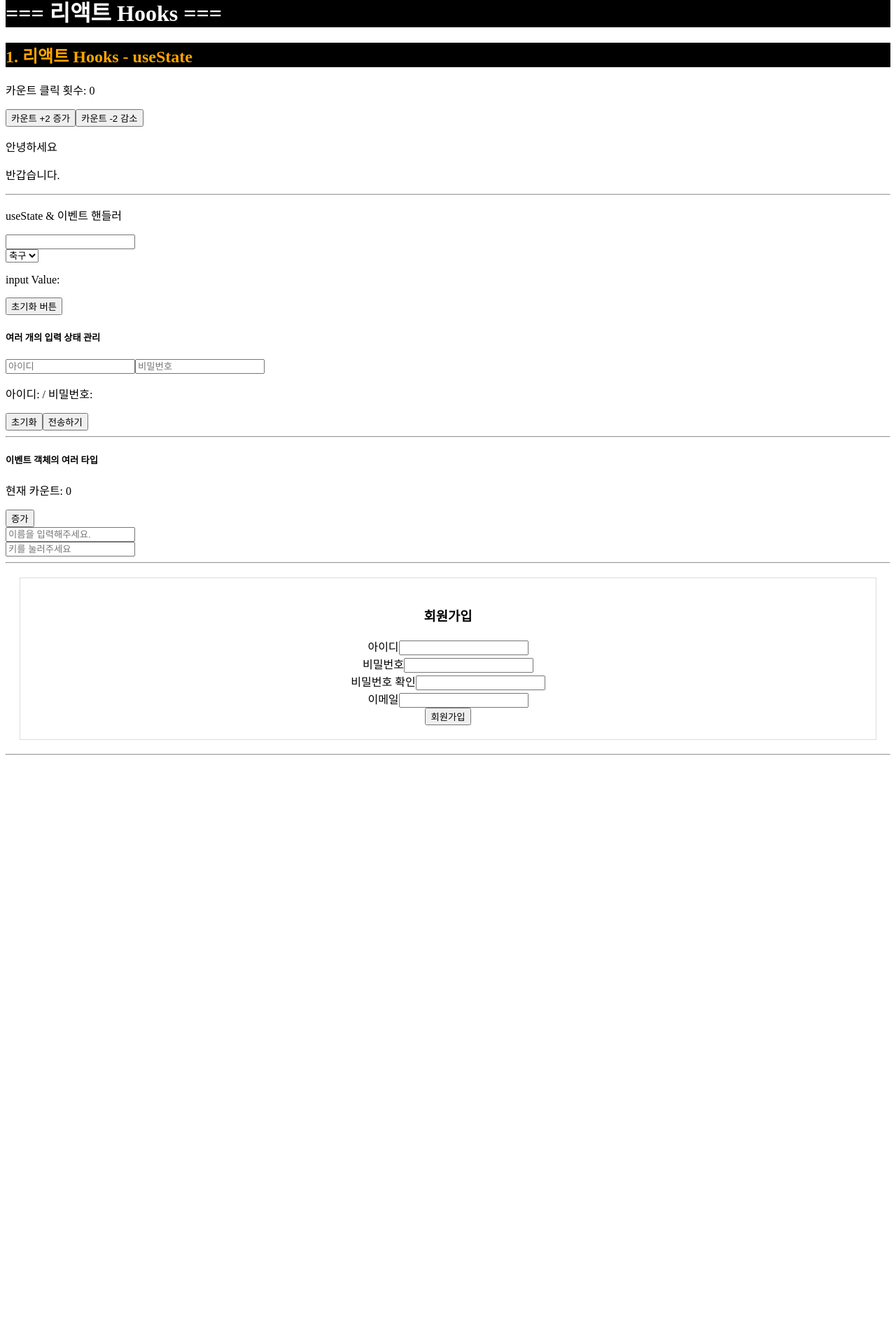
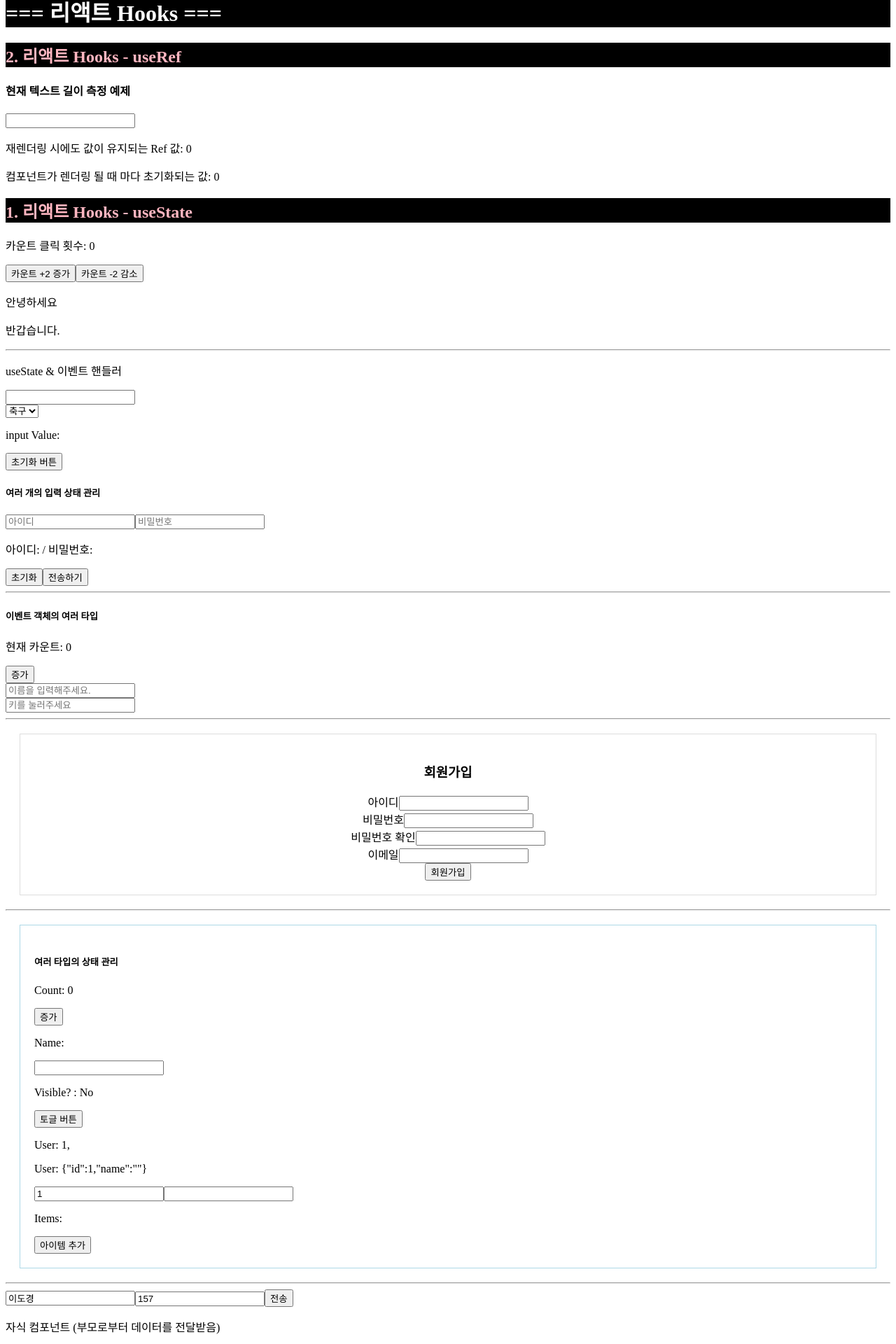
Before and after one commit to ehdgn/k_iot_frontend, a React (Vite) app in the folder f-iot-react/: page /hooks in a window 1280 px wide. Shown: the part 178-2098 px from the top of the page at 70% size. Before the commit the page ends 1265 px from the top, so only its background shows below. Built offline with nearby package versions, Linux system fonts and the light colour scheme.

Commit message:
20251103 react ref

```diff
--- /dev/null
+++ b/f-iot-react/src/pages/c_hooks/a_useState/State05.tsx
@@ -0,0 +1,99 @@
+import React, { useState } from "react";
+
+//! useState를 사용한 다양한 타입 상태 관리
+// : 숫자, 문자, 논리(boolean), 객체, 배열
+
+interface User {
+  id: number;
+  name: string;
+}
+
+const initialUser: User = {
+  id: 1,
+  name: "",
+};
+
+function State05() {
+  //^ === Hooks === //
+  const [count, setCount] = useState<number>(0);
+  const [name, setName] = useState<string>("");
+  const [isVisible, setIsVisible] = useState<boolean>(false); // >> 기본값 false
+  const [user, setUser] = useState<User>(initialUser);
+  const [items, setItems] = useState<string[]>([]);
+  //: 배열의 경우 초기값에 주로 []빈 배열 설정
+
+  //^ === Event Handler === //
+  const handleUserChange = (e: React.ChangeEvent<HTMLInputElement>) => {
+    const { name, value } = e.target;
+
+    setUser({
+      ...user,
+      [name]: value
+    })
+  }
+
+  const handleAddItem = () => {
+    const newItem = `Item ${items.length}`;
+    setItems([...items, newItem ]);
+  }
+
+  return (
+    <div
+      style={{ margin: "20px", padding: "20px", border: "1px solid lightblue" }}
+    >
+      <h5>여러 타입의 상태 관리</h5>
+      {/* 숫자형: 카운트 증가 버튼 */}
+      <p>Count: {count}</p>
+      <button onClick={() => setCount((prevCount) => prevCount + 1)}>
+        증가
+      </button>
+
+      {/* 문자열: 사용자 이름 입력 필드 */}
+      <p>Name: {name}</p>
+
+      {/* 요소 내부의 이벤트 핸들러는 이벤트 객체의 타입 저의 불필요! - (e: React.ChangeEvent<HTMLInputElement>) */}
+      <input
+        type="text"
+        value={name}
+        onChange={(e) => {
+          setName(e.target.value);
+        }}
+      />
+
+      {/* 논리형: 토글 버튼 */}
+      <p>Visible? : {isVisible ? "Yes" : "No"}</p>
+      <button onClick={() => setIsVisible(!isVisible)}>토글 버튼</button>
+
+      {/* 객체: 사용자 정보 수정 입력 필드 */}
+      <p>
+        User: {user.id}, {user.name}
+      </p>
+      {/*
+        ※ 객체 구조 자체는 리액트 Node 환경에 출력할 수 없음 ※
+          1) 객체의 속성 데이터를 출력 - User: {user.id}, {user.name}
+          2) 문자열 형식으로 변환하여 출력 - JSON.stringify() // User: {JSON.stringify(user)}
+      */}
+      {/* <p>User: {user}</p> */}
+      <p>User: {JSON.stringify(user)}</p>
+
+      <input
+        type="text"
+        name="id"
+        value={user.id}
+        onChange={handleUserChange}
+      />
+      <input
+        type="text"
+        name="name"
+        value={user.name}
+        onChange={handleUserChange}
+      />
+
+      {/* 배열: 배열 요소 추가 */}
+      <p>Items: { items }</p>
+      <button onClick={handleAddItem}>아이템 추가</button>
+    </div>
+  );
+}
+
+export default State05;
--- /dev/null
+++ b/f-iot-react/src/pages/c_hooks/a_useState/State06.tsx
@@ -0,0 +1,71 @@
+import React, { useState } from "react";
+import State06_Child from "./State06_Child";
+
+//! === 컴포넌트 트리 안에서의 상태 ===
+// : 상태를 컴포넌트 트리 아래로 전달 (부모 >> 자식 컴포넌트)
+
+//? 상태(state) VS 속성(props)
+// 1) 상태
+// : 컴포넌트 '내부'에서 관리되는 데이터
+// - 상태가 변경되면 재렌더링을 유발 (업데이트)
+// >>> 컴포넌트가 '자기 자신'의 상태 변경 가능
+
+// 2) 속성
+// : 부모 컴포넌트(외부)로 부터 전달받은 데이터
+// - 컴포넌트 간의 데이터 전달에 사용
+// >>> 읽기 전용 데이터(readonly)로 전달 - 자식 컴포넌트에서 수정 X
+
+// cf) 리액트에서 컴포넌트는 '상태'와 '속성'을 사용하여 데이터와 UI를 관리
+
+export type User = {
+  name: string;
+  height: number;
+};
+
+const initialValue: User = {
+  name: "이도경",
+  height: 157,
+};
+
+function State06() {
+  // const [상태변수, 상태변경함수] = useState<상태변수타입>(초기값);
+  const [userInfo, setUserInfo] = useState<User>(initialValue);
+  const [submittedData, setSubmittedData] = useState<User | undefined>();
+
+  const { name, height } = userInfo;
+
+  const handleInputChange = (e: React.ChangeEvent<HTMLInputElement>) => {
+    const { name, value } = e.target;
+
+    setUserInfo({
+      ...userInfo,
+      [name]: value,
+    });
+  };
+
+  const handleUserInfoSubmit = () => {
+    // 자식 컴포넌트에 전달
+    setSubmittedData(userInfo);
+  }
+
+  return (
+    <div>
+      <input
+        type="text"
+        name="name"
+        value={name}
+        onChange={handleInputChange}
+      />
+      <input
+        type="text"
+        name="height"
+        value={height}
+        onChange={handleInputChange}
+      />
+      <button onClick={handleUserInfoSubmit}>전송</button>
+      <State06_Child userData={submittedData} />
+    </div>
+  );
+}
+
+export default State06;
--- /dev/null
+++ b/f-iot-react/src/pages/c_hooks/a_useState/State06_Child.tsx
@@ -0,0 +1,22 @@
+import React from 'react'
+import type { User } from './State06'
+
+type ChildProps = {
+  userData: User | undefined;
+}
+
+function State06_Child({ userData }: ChildProps) {
+  return (
+    <div>
+      <p>자식 컴포넌트 (부모로부터 데이터를 전달받음)</p>
+      {userData && (
+        <>
+          <p>사용자 이름: {userData.name}</p>
+          <p>사용자 키: {userData.height}</p>
+        </>
+      )}
+    </div>
+  )
+}
+
+export default State06_Child
--- /dev/null
+++ b/f-iot-react/src/pages/c_hooks/b_useRef/Ref01.tsx
@@ -0,0 +1,63 @@
+import React, { useRef, useState } from 'react'
+
+//! === useRef ===
+// use + References(참조)
+// : 변경 가능한 참조 객체를 생성할 수 있는 기능(훅)
+// : React에서 값을 기억하거나 DOM 요소를 직접 조작할 때 사용하는 특별한 변수
+
+//? 사용 목적
+// - DOM 요소에 직접적으로 접근하고 조작
+// - 컴포넌트가 재렌더링 될 때도 값이 유지되는 변수 관리
+// - 이전 상태를 기억 (렌더링 사이에도 지속되는 값 유지)
+
+//? 기본 구조
+// const refContainer = useRef<valueType(initialValue);
+
+//@ refContainer
+// : useRef는 객체를 반환 //^ useState는 배열 반환
+//    - 해당 객체는 current 속성을 포함
+//    - 컴포넌트 재렌더링과 무관하게 값이 유지
+
+//@ refContainer.current
+// : 저장된 현재 값에 접근
+
+function Ref01() {
+  //^ === Hooks ===
+  const [text, setText] = useState<string>('');
+
+  //? useRef VS 일반 변수 let
+  // 1) useRef: 리렌더링 사이에도 값이 유지
+  //    - 값을 바꿔도 컴포넌트를 재렌더링하지 않음
+  //    - 값은 항상 최신값으로 유지 (.current 값을 계속 업데이트)
+  const lengthRef = useRef<number>(0);
+
+  // 2) 일반 변수
+  //    - 함수형 컴포넌트는 변화를 감지하면 재렌더링 될 때마다 함수 전체가 다시 실행!
+  //    - 아래의 number 변수에 매번 새로 초기화가 진행
+  let lengthVar = 0;
+
+  //^ === Event Handler ===
+  const handleInputChange = (e: React.ChangeEvent<HTMLInputElement>) => {
+    setText(e.target.value);
+
+    lengthRef.current = e.target.value.length;
+    lengthVar = e.target.value.length;
+    console.log(lengthRef.current);
+    console.log(lengthVar);
+  }
+
+  return (
+    <div>
+      <h4>현재 텍스트 길이 측정 예제</h4>
+      <input type="text" value={text} onChange={handleInputChange} />
+      <p>재렌더링 시에도 값이 유지되는 Ref 값: {lengthRef.current}</p>
+      {/*
+        ※ 콘솔에는 lengthVar가 계속 찍히지만, 화면에는 반영되지 않음! ※
+        >> 실제로 화면이 렌더링 될 때는 이미 새로운 값(0)으로 다시 초기화된 상태
+      */}
+      <p>컴포넌트가 렌더링 될 때 마다 초기화되는 값: {lengthVar}</p>
+    </div>
+  )
+}
+
+export default Ref01
--- a/f-iot-react/src/pages/c_hooks/index.tsx
+++ b/f-iot-react/src/pages/c_hooks/index.tsx
@@ -1,28 +1,35 @@
-import React from 'react'
-import State01 from './State01'
-import State02 from './State02'
-import State03 from './State03'
-import State04 from './State04'
+import React from "react";
+import State01 from "./a_useState/State01";
+import State02 from "./a_useState/State02";
+import State03 from "./a_useState/State03";
+import State04 from "./a_useState/State04";
+import State05 from "./a_useState/State05";
+import State06 from "./a_useState/State06";
+import Ref01 from "./b_useRef/Ref01";
 
 const h2Style = {
-  backgroundColor: 'black',
-  color: 'orange'
-}
+  backgroundColor: "black",
+  color: "lightpink",
+};
 
 function Index() {
   return (
     <div>
-      <h1 style={{ backgroundColor: 'black', color: 'white' }}>
+      <h1 style={{ backgroundColor: "black", color: "white" }}>
         === 리액트 Hooks ===
       </h1>
+      <h2 style={h2Style}>2. 리액트 Hooks - useRef</h2>
+      <Ref01 />
+
       <h2 style={h2Style}>1. 리액트 Hooks - useState</h2>
       <State01 /> <hr />
       <State02 /> <hr />
       <State03 /> <hr />
       <State04 /> <hr />
-
+      <State05 /> <hr />
+      <State06 /> <hr />
     </div>
   )
 }
 
-export default Index
+export default Index;
```
Also changed, not shown: f-iot-react/src/pages/c_hooks/a_useState/State01.tsx (renamed from f-iot-react/src/pages/c_hooks/State01.tsx), f-iot-react/src/pages/c_hooks/a_useState/State02.tsx (renamed from f-iot-react/src/pages/c_hooks/State02.tsx), f-iot-react/src/pages/c_hooks/a_useState/State03.tsx (renamed from f-iot-react/src/pages/c_hooks/State03.tsx), f-iot-react/src/pages/c_hooks/a_useState/State04.tsx (renamed from f-iot-react/src/pages/c_hooks/State04.tsx).
